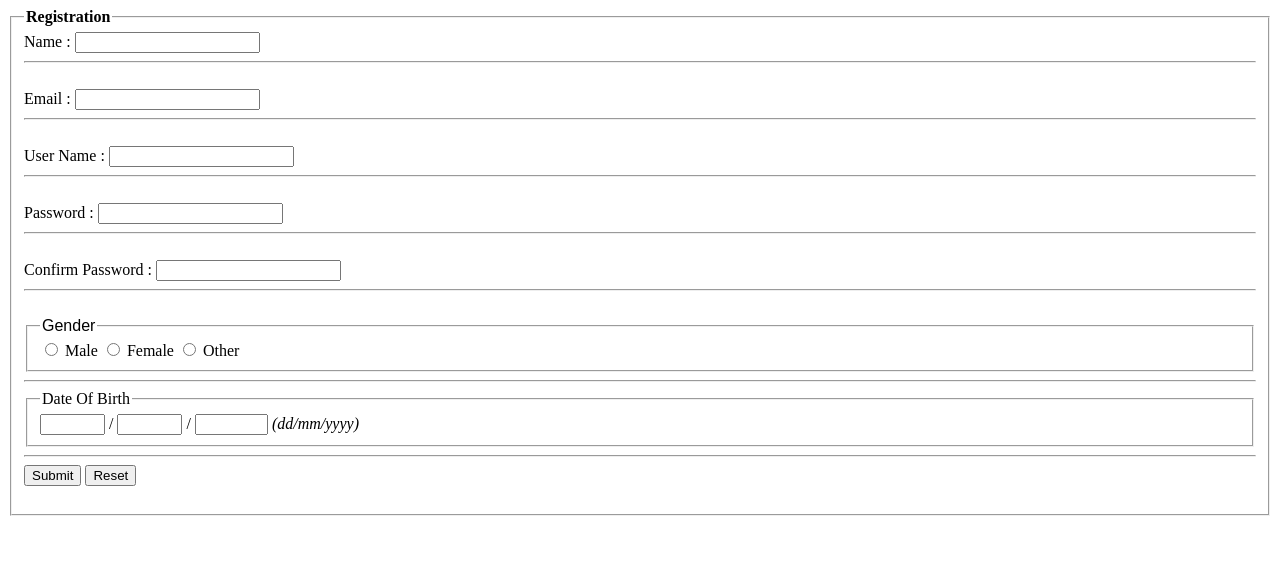
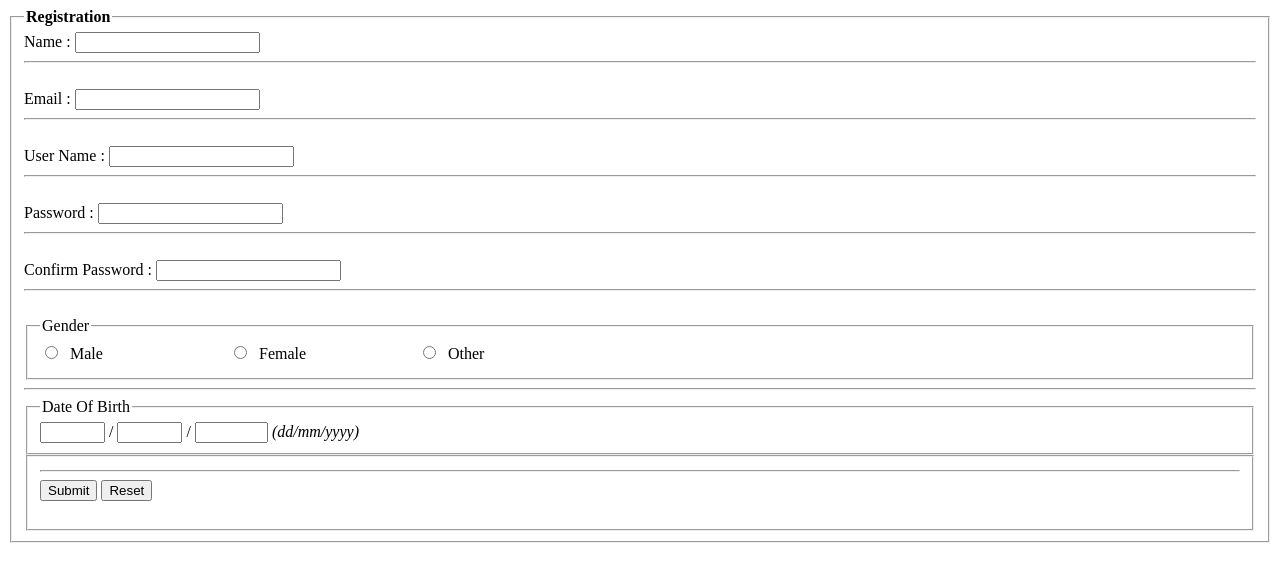
Before and after one commit to AbuBakarSiddique21/learning-web-technologies-spring-2020-2021-sec-d, a PHP site: page /registration.php in a window 1280 px wide. Shown: the top 582 px of the page. Run offline with PHP 8.4, Linux system fonts and the light colour scheme.

Commit message:
Update_PHP

```diff
--- a/First.txt
+++ b/First.txt
@@ -0,0 +1 @@
+Abu Bakar siddique
--- a/MID_LAB_TASK_PHP_06/Task_1/login.php
+++ b/MID_LAB_TASK_PHP_06/Task_1/login.php
@@ -5,7 +5,7 @@
 
     <legend><b>LOGIN</b></legend>
 
-    <div class="pp">
+    <div class="p1">
 
     <label>User Name : </label>
     <input type="text" id="name" name="name" ><br><br>
@@ -16,7 +16,7 @@
     </div>
 
     <style>
-        .pp label
+        .p1 label
         {
             width: 200px;
             display: inline-block;
--- a/MID_LAB_TASK_PHP_06/Task_4/registration.php
+++ b/MID_LAB_TASK_PHP_06/Task_4/registration.php
@@ -9,80 +9,82 @@
 		<div class="pp1">
 			<label>Name : </label>
 			<input type="text" id="name" name="name" ><br>
+
 			<hr>
 			<br>
+
 			<label>Email :</label>
 			<input type="text" id="email" name="email" ><br>
+
 			<hr>
 			<br>
+
 			<label>User Name : </label>
 			<input type="text" id="uname" name="uname" ><br>
+
 			<hr>
 			<br>
+
 			<label>Password :  </label>
 			<input type="password" id="pword" name="pword" ><br>
+
 			<hr>
 			<br>
+
 			<label>Confirm Password : </label>
 			<input type="password" id="conpword" name="conpword" ><br>
+
 			<hr>
 			<br>
 		</div>
     <fieldset>
-		<legend style="font-family: Arial, Helvetica, sans-serif;">Gender</legend>
-    <div class="pp2">
-
+		<legend>Gender</legend>
+    <div class="p3">
 		<input type="radio" name="gender" value="Male">
 		<label class="male">Male</label>
 		<input type="radio" name="gender" value="Female">
 		<label class="female">Female</label>
 		<input type="radio" name="gender" value="Other">
 		<label class="other">Other</label>
-
     </fieldset>
 
     <hr>
-
     </div>
-
     <style>
-        .pp label
+        .p3 label
         {
-            width: 100px;
+            width: 150px;
             display: inline-block;
             text-align: left;
-            margin: 3px;
+            margin: 5px;
         }
     </style>
 
 </div>
 
-<div class="pp3">
+<div class="p4">
 
 <fieldset>
-
 <legend>Date Of Birth</legend>
-<div class="pp2">
-<input type="text" id="date" name="date" size="5"> /
-<input type="text" id="month" name="month" size="5"> /
-<input type="text" id="year" name="year" size="6"><i> (dd/mm/yyyy)</i>
+	<div class="p4">
+		<input type="text" id="date" name="date" size="5"> /
+		<input type="text" id="month" name="month" size="5"> /
+		<input type="text" id="year" name="year" size="6"><i> (dd/mm/yyyy)</i>
 </fieldset>
 </div>
 
+<fieldset>
 <style>
-    .pp label
+    .p4 label
     {
-        width: 100px;
+        width: 150px;
         display: inline-block;
         text-align: left;
-        margin: 3px;
+        margin: 5px;
     }
 </style>
-
     <hr>
-
     <input type="submit" name="submit" id="submit" value="Submit">
-
     <input type="reset" name="reset" id="reset" value="Reset"><br><br>
 </fieldset>
 </form>
```
Also changed, not shown: MID_LAB_TASK_PHP_06/Task_2/changePassword.php (+4 -4 lines).
